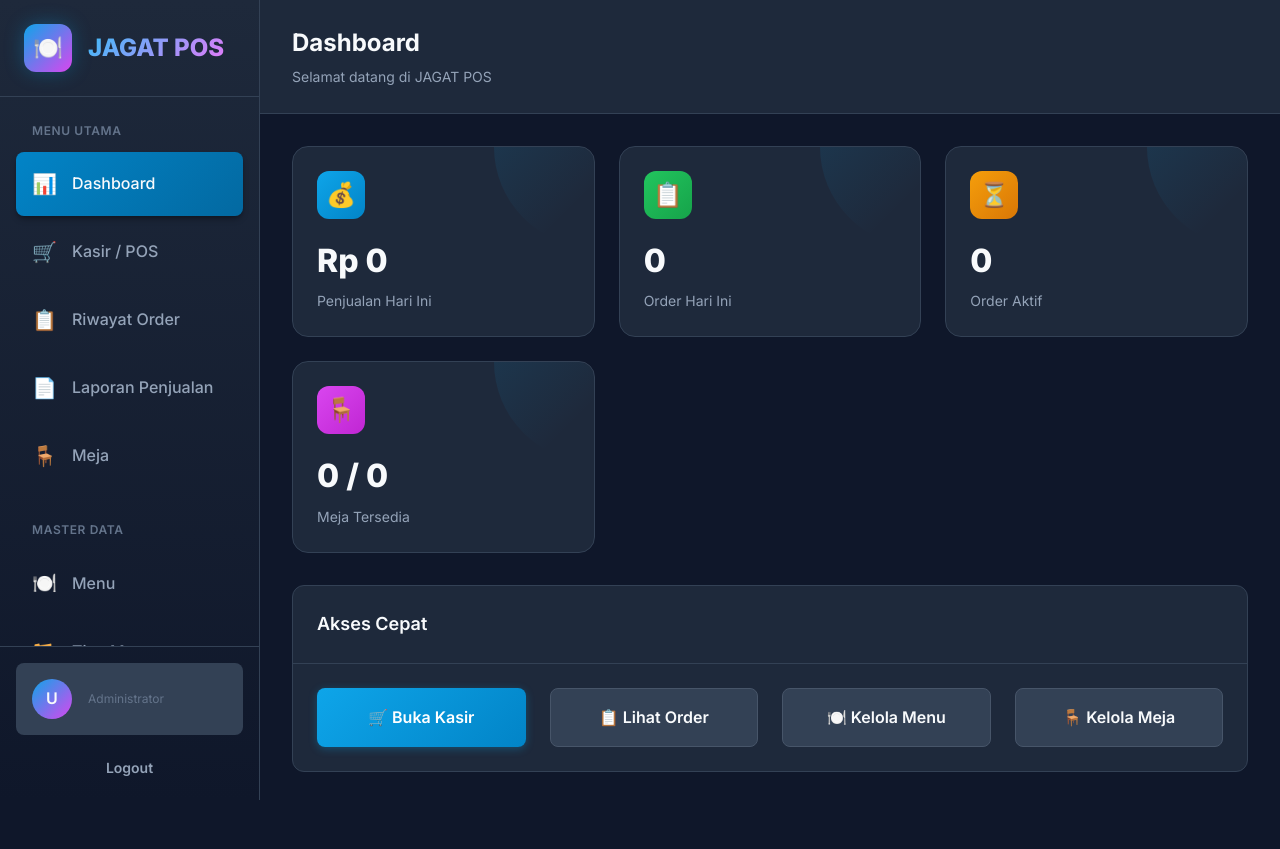
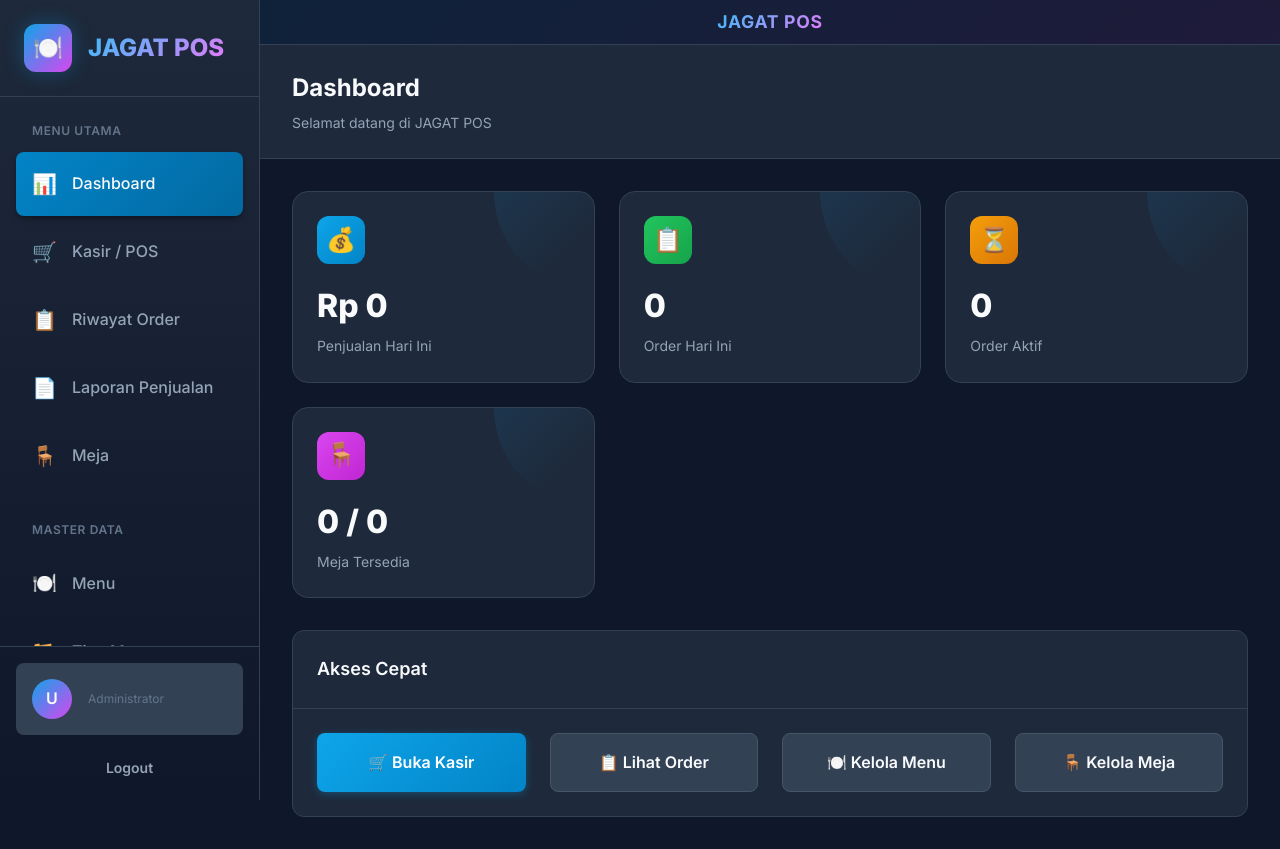
Before and after one commit to wisnusmarttv-POS/pos.jagatrayasolusindo, a React (Vite) app: page / in a window 1280 px wide. Before the commit the page ends 804 px from the top, so only its background shows below. Built offline with nearby package versions, Linux system fonts and the light colour scheme; no server answers; sample sign-in values are in the browser's storage.

Commit message:
feat: Initialize core application with authentication, routing, global styles, and base UI components including Login, Sidebar, Dashboard, and Settings page.

```diff
--- a/src/App.jsx
+++ b/src/App.jsx
@@ -161,7 +161,7 @@ function Sidebar() {
                     ) : (
                         <div className="sidebar-logo-icon">🍽️</div>
                     )}
-                    <span className="sidebar-logo-text">{settings.restaurant_name || 'JAGAT POS'}</span>
+                    <span className="sidebar-logo-text" style={settings.restaurant_name_font_size ? { fontSize: settings.restaurant_name_font_size + 'px' } : undefined}>{settings.restaurant_name || 'JAGAT POS'}</span>
                 </div>
             </div>
             <nav className="sidebar-nav">
@@ -267,10 +267,16 @@ function Dashboard() {
 
 // Main Layout
 function MainLayout({ children }) {
+    const { settings } = useAuth();
     return (
         <div className="app">
             <Sidebar />
-            <main className="main-content">{children}</main>
+            <main className="main-content">
+                <div className="main-top-bar">
+                    <span className="main-top-bar-name" style={settings.restaurant_name_header_font_size ? { fontSize: settings.restaurant_name_header_font_size + 'px' } : undefined}>{settings.restaurant_name_header || settings.restaurant_name || 'JAGAT POS'}</span>
+                </div>
+                {children}
+            </main>
         </div>
     );
 }
--- a/src/index.css
+++ b/src/index.css
@@ -281,6 +281,26 @@ body {
   flex: 1;
   margin-left: 260px;
   min-height: 100vh;
+}
+
+/* Restaurant Name Top Bar */
+.main-top-bar {
+  display: flex;
+  align-items: center;
+  justify-content: center;
+  padding: var(--spacing-sm) var(--spacing-xl);
+  background: linear-gradient(135deg, rgba(14, 165, 233, 0.08) 0%, rgba(217, 70, 239, 0.08) 100%);
+  border-bottom: 1px solid var(--border-primary);
+}
+
+.main-top-bar-name {
+  font-size: 1.1rem;
+  font-weight: 700;
+  letter-spacing: 0.04em;
+  background: linear-gradient(135deg, var(--primary-400) 0%, var(--accent-400) 100%);
+  -webkit-background-clip: text;
+  -webkit-text-fill-color: transparent;
+  background-clip: text;
 }
 
 .page-header {
--- a/src/pages/Settings.jsx
+++ b/src/pages/Settings.jsx
@@ -36,7 +36,24 @@ function Settings() {
                     <div className="card">
                         <div className="card-header"><h3 className="card-title">🏪 Informasi Restoran</h3></div>
                         <div className="card-body">
-                            <div className="form-group"><label className="form-label">Nama Restoran</label><input className="form-input" value={settings.restaurant_name || ''} onChange={e => updateSetting('restaurant_name', e.target.value)} /></div>
+                            <div className="form-group">
+                                <label className="form-label">Nama Restoran (Sidebar)</label>
+                                <input className="form-input" value={settings.restaurant_name || ''} onChange={e => updateSetting('restaurant_name', e.target.value)} />
+                                <div className="flex items-center gap-sm mt-sm">
+                                    <label className="form-label" style={{ marginBottom: 0, whiteSpace: 'nowrap', fontSize: '0.8rem' }}>Ukuran Font (px)</label>
+                                    <input type="number" className="form-input" style={{ width: 80 }} min="10" max="48" value={settings.restaurant_name_font_size || ''} onChange={e => updateSetting('restaurant_name_font_size', e.target.value)} placeholder="24" />
+                                </div>
+                                <small className="text-muted">Tampil di samping logo sidebar</small>
+                            </div>
+                            <div className="form-group">
+                                <label className="form-label">Nama Restoran (Header)</label>
+                                <input className="form-input" value={settings.restaurant_name_header || ''} onChange={e => updateSetting('restaurant_name_header', e.target.value)} />
+                                <div className="flex items-center gap-sm mt-sm">
+                                    <label className="form-label" style={{ marginBottom: 0, whiteSpace: 'nowrap', fontSize: '0.8rem' }}>Ukuran Font (px)</label>
+                                    <input type="number" className="form-input" style={{ width: 80 }} min="10" max="48" value={settings.restaurant_name_header_font_size || ''} onChange={e => updateSetting('restaurant_name_header_font_size', e.target.value)} placeholder="18" />
+                                </div>
+                                <small className="text-muted">Tampil di tengah atas halaman</small>
+                            </div>
                             <div className="form-group"><label className="form-label">Alamat</label><textarea className="form-input form-textarea" value={settings.restaurant_address || ''} onChange={e => updateSetting('restaurant_address', e.target.value)} rows={2} /></div>
                             <div className="form-group"><label className="form-label">No. Telepon</label><input className="form-input" value={settings.restaurant_phone || ''} onChange={e => updateSetting('restaurant_phone', e.target.value)} /></div>
                             <div className="form-group"><label className="form-label">Footer Struk</label><textarea className="form-input form-textarea" value={settings.receipt_footer || ''} onChange={e => updateSetting('receipt_footer', e.target.value)} /></div>
```
